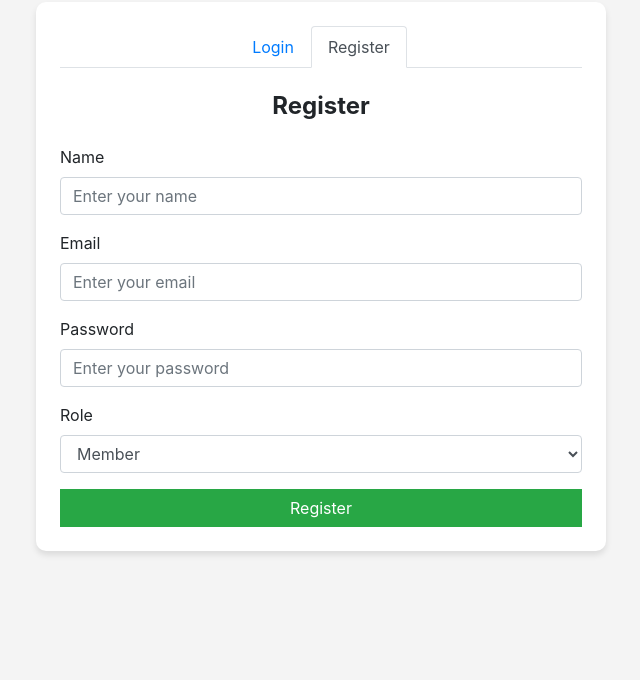
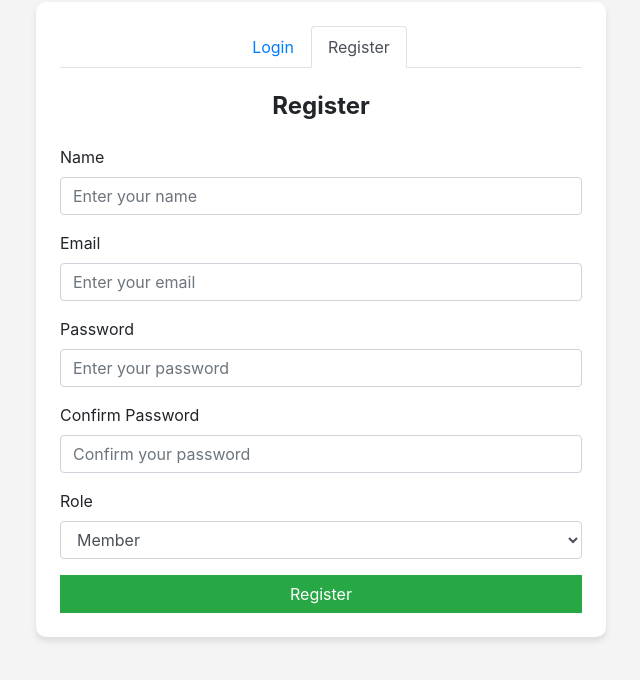
Before and after one commit to SoniaSphere/Project-Management-System, a plain HTML site: page index.html in a window 1280 px wide. Both pictures are taken after a click on the tab "Register". Shown: the part 118-798 px from the top of the page, without its empty margins (319-959 px from the left). Drawn offline with nearby package versions, Linux system fonts and the light colour scheme.

Commit message:
Improved Login/Register Page
Merged and improved the HTML code for the login and registration page.

```diff
--- a/index.html
+++ b/index.html
@@ -1,6 +1,5 @@
 <!DOCTYPE html>
 <html lang="en">
-
 <head>
     <meta charset="UTF-8">
     <meta name="viewport" content="width=device-width, initial-scale=1, shrink-to-fit=no">
@@ -8,7 +7,6 @@
     <link href="https://stackpath.bootstrapcdn.com/bootstrap/4.5.2/css/bootstrap.min.css" rel="stylesheet">
     <link rel="stylesheet" href="assets/css/style.css">
 </head>
-
 <body>
     <div class="container mt-5">
         <h1 class="text-center mb-4">Task Management System</h1>
@@ -54,9 +52,13 @@
                             <input type="email" class="form-control" id="reg-email" placeholder="Enter your email">
                         </div>
                         <div class="form-group">
-                            <label for="password">Password</label>
+                            <label for="reg-password">Password</label>
                             <input type="password" class="form-control" id="reg-password"
                                 placeholder="Enter your password">
+                        </div>
+                        <div class="form-group">
+                            <label for="confirm-password">Confirm Password</label>
+                            <input type="password" class="form-control" id="confirm-password" placeholder="Confirm your password">
                         </div>
                         <div class="form-group">
                             <label for="role">Role</label>
@@ -105,11 +107,9 @@
         </div>
     </div>
 
-
     <script src="https://code.jquery.com/jquery-3.5.1.slim.min.js"></script>
     <script src="https://cdn.jsdelivr.net/npm/@popperjs/core@2.11.6/dist/umd/popper.min.js"></script>
     <script src="https://stackpath.bootstrapcdn.com/bootstrap/4.5.2/js/bootstrap.min.js"></script>
     <script src="assets/js/script.js"></script>
 </body>
-
 </html>
```
